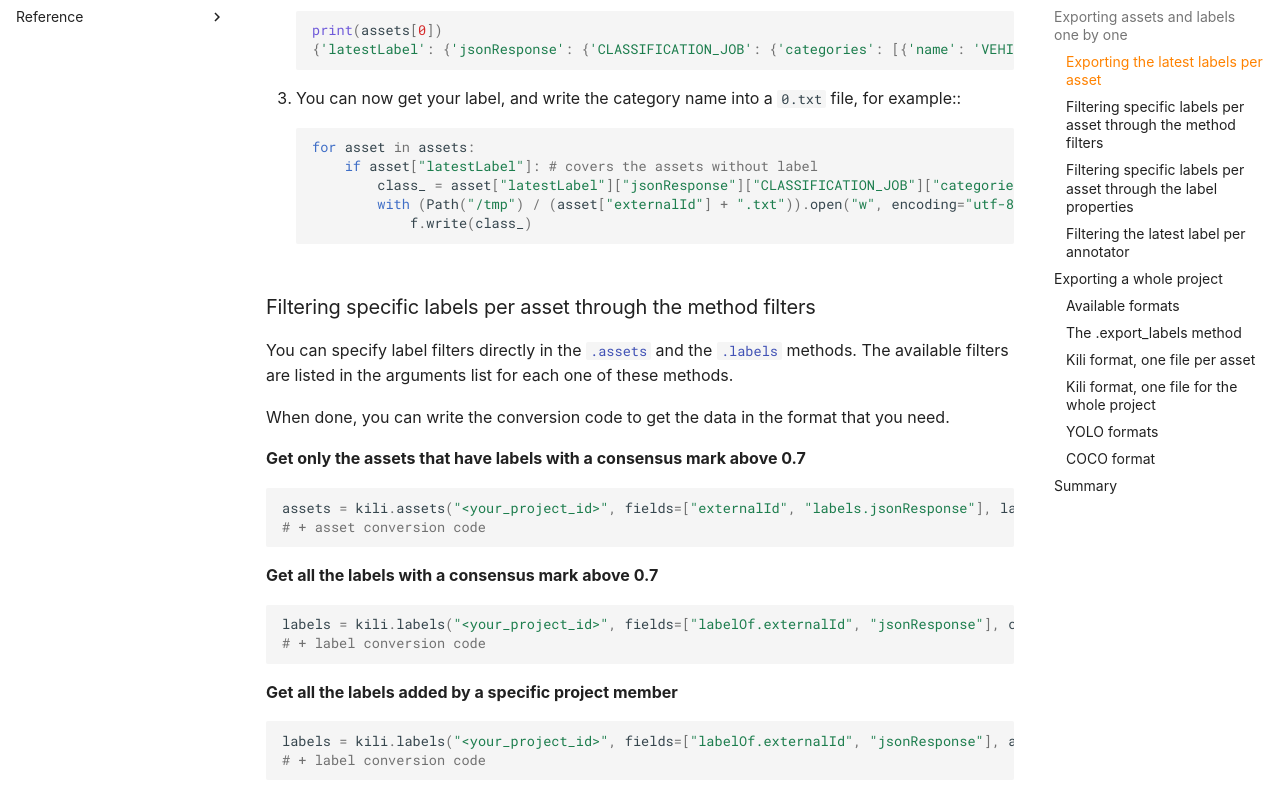
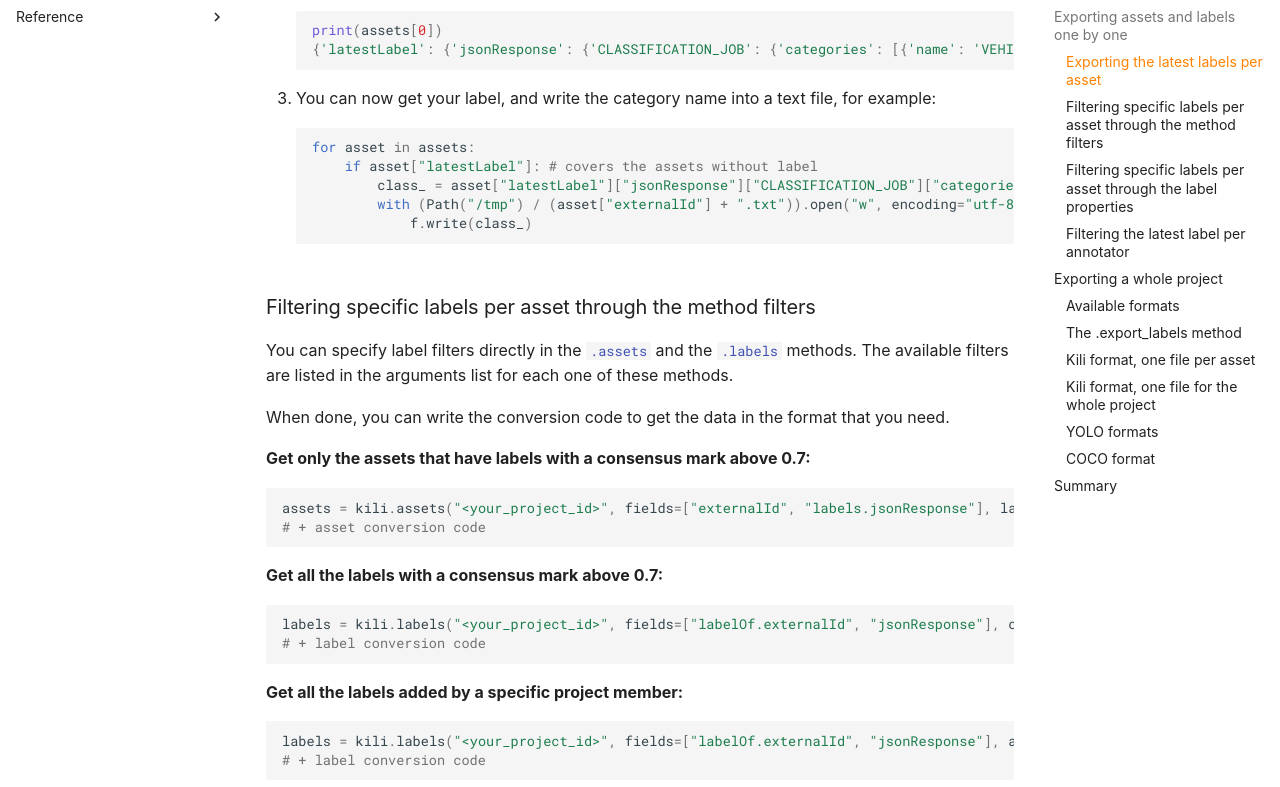
Before and after one commit to kili-technology/kili-python-sdk, an MkDocs documentation site: the page built from docs/sdk/tutorials/export_a_kili_project.md, in a window 1280 px wide and 1400 px high, scrolled down 1639 px. Shown: the part 172-959 px from the top of the window. Built offline with MkDocs 1.6.1 and Material for MkDocs 9.7.7, drawn with Linux system fonts in a browser that asks for light colours; some web fonts are replaced; comment, search, counter and statistics services are not loaded; the version menu is left out; some of the changed text lies outside the part shown.

Commit message:
docs: minor changes to export tutorial

````diff
--- a/docs/sdk/tutorials/export_a_kili_project.md
+++ b/docs/sdk/tutorials/export_a_kili_project.md
@@ -46,7 +46,7 @@ assets = kili.assets("<your_project_id>", fields=["externalId", "latestLabel.jso
 print(assets[0])
 {'latestLabel': {'jsonResponse': {'CLASSIFICATION_JOB': {'categories': [{'name': 'VEHICLE'}]}}}, 'externalId': '0'}
 ```
-  3. You can now get your label, and write the category name into a `0.txt` file, for example::
+  3. You can now get your label, and write the category name into a text file, for example:
 ```python
 for asset in assets:
     if asset["latestLabel"]: # covers the assets without label
@@ -62,19 +62,19 @@ for each one of these methods.
 
 When done, you can write the conversion code to get the data in the format that you need.
 
-**Get only the assets that have labels with a consensus mark above 0.7**
+**Get only the assets that have labels with a consensus mark above 0.7:**
 ```python
 assets = kili.assets("<your_project_id>", fields=["externalId", "labels.jsonResponse"], label_consensus_mark_gt=0.7)
 # + asset conversion code
 ```
 
-**Get all the labels with a consensus mark above 0.7**
+**Get all the labels with a consensus mark above 0.7:**
 ```python
 labels = kili.labels("<your_project_id>", fields=["labelOf.externalId", "jsonResponse"], consensus_mark_gt=0.7)
 # + label conversion code
 ```
 
-**Get all the labels added by a specific project member**
+**Get all the labels added by a specific project member:**
 ```python
 labels = kili.labels("<your_project_id>", fields=["labelOf.externalId", "jsonResponse"], author_in=["John Smith"])
 # + label conversion code
````
Also changed, not shown: other parts of docs/sdk/tutorials/export_a_kili_project.md (+2 -1 lines).
